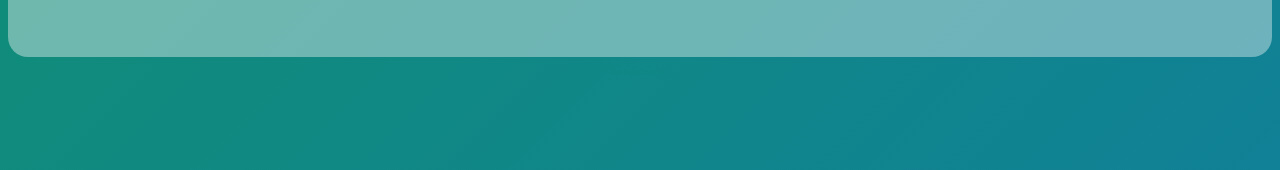
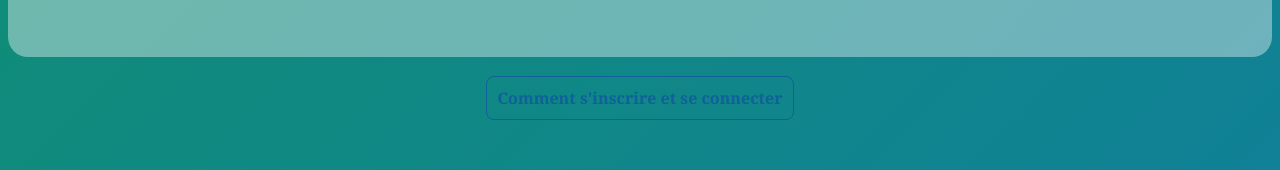
Before and after one commit to Exau2010/Discussion-, a website: page index.html in a window 1280 px wide. Shown: the part 517-687 px from the top of the page. Drawn offline with Linux system fonts and the light colour scheme.

Commit message:
Update index.html

```diff
--- a/index.html
+++ b/index.html
@@ -81,6 +81,18 @@ text {
  top: 200px;
  color: #10908070;
 }
+
+.lien a {
+ text-decoration: none;
+  color: #106099;
+  border: 1px solid #106099;
+  padding: 10px;
+  position: relative;
+  width: 100%;
+  top: 30px;
+  border-radius: 8px;
+  font-weight: bold;
+}
 </style>
 </head>
 <body>
@@ -95,6 +107,9 @@ text {
   <button onclick="register()">S’inscrire</button>
  </div>
 
+<div class="lien">
+ <a href="page.html">Comment s'inscrire et se connecter </a>
+</div>
  <text>Developped by: JEXREY</text>
 <script src="script.js"></script>
 </body>
```
